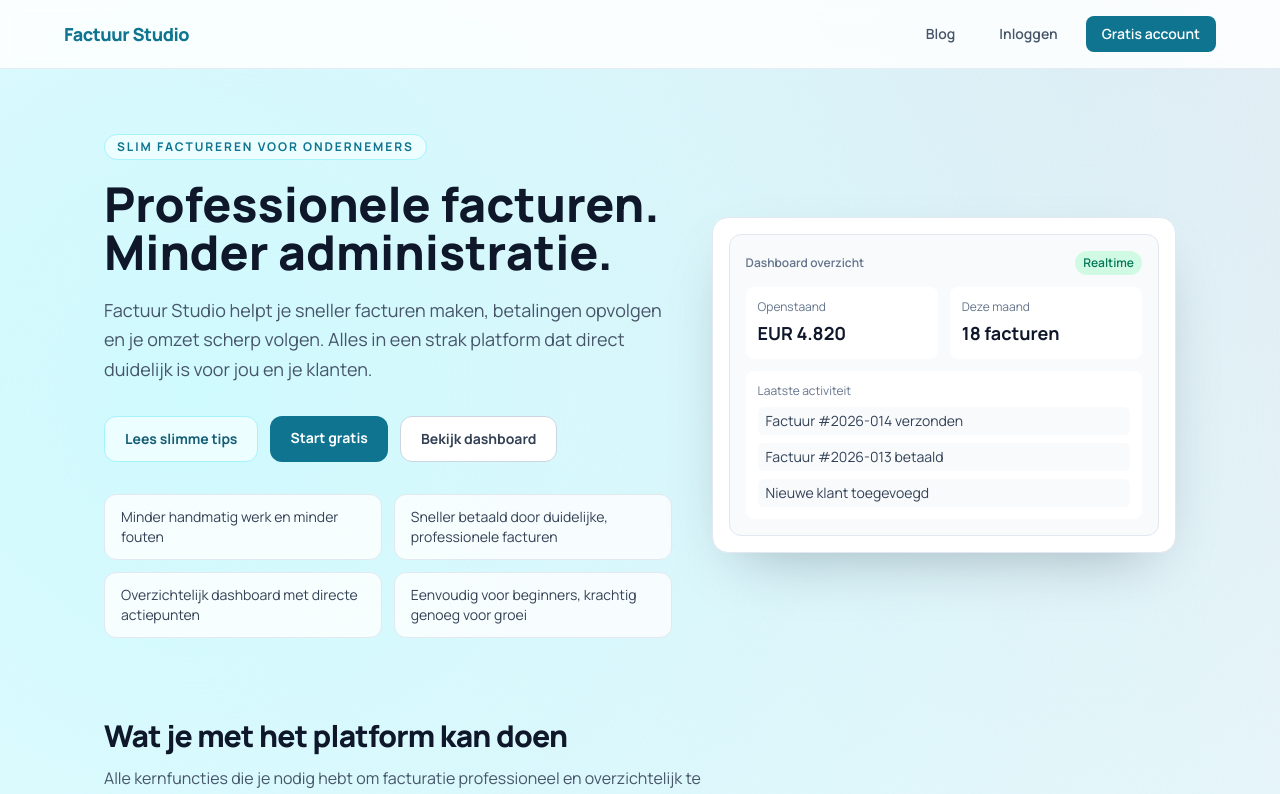
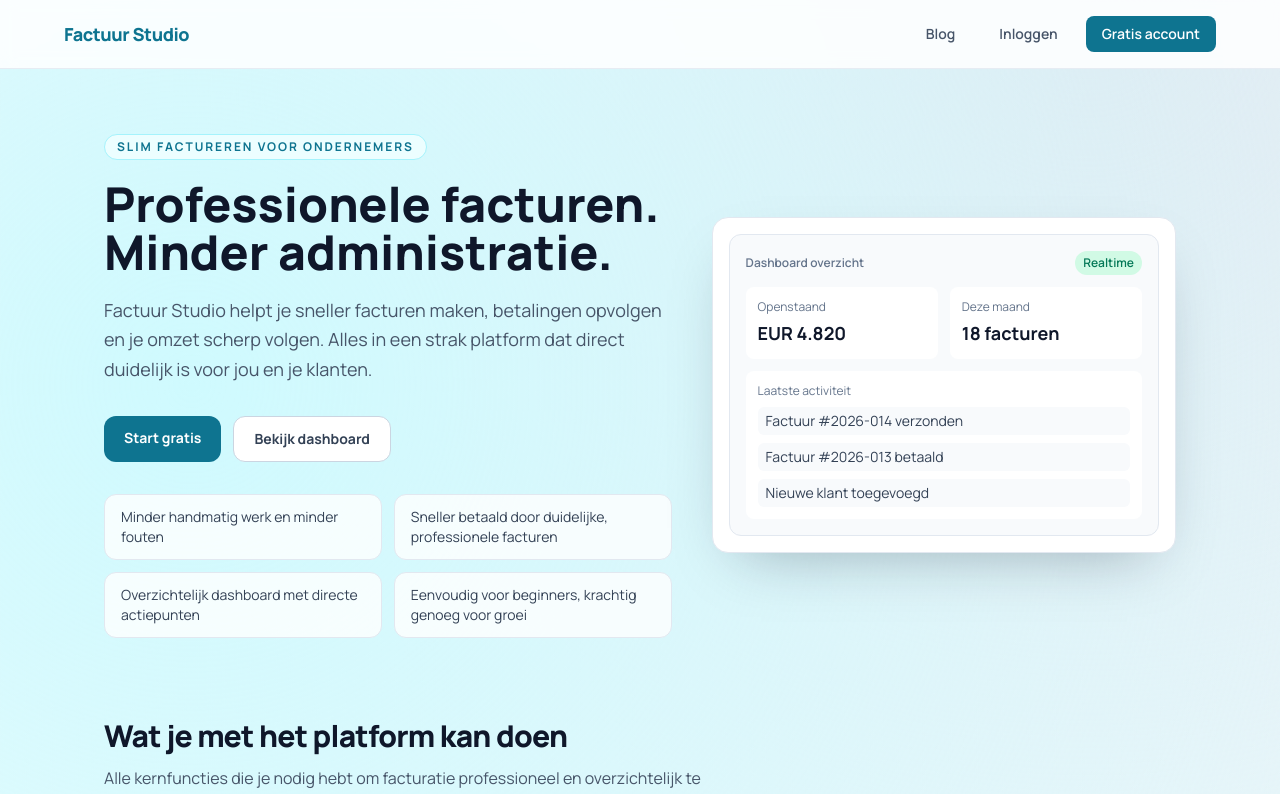
Before and after one commit to rajitovo-ai/factuurstudio, a React (Vite) app: page / in a window 1280 px wide. Shown: the top 794 px of the page. Built offline with nearby package versions, Linux system fonts and the light colour scheme; no server answers.

Commit message:
fix: remove extra blog CTA from landing hero

```diff
--- a/src/pages/LandingPage.tsx
+++ b/src/pages/LandingPage.tsx
@@ -103,12 +103,6 @@
               een strak platform dat direct duidelijk is voor jou en je klanten.
             </p>
             <div className="mt-8 flex flex-wrap gap-3">
-              <Link
-                to="/blog/administratie-besparen"
-                className="rounded-xl border border-cyan-200 bg-cyan-50 px-5 py-3 text-sm font-bold text-cyan-800 transition hover:bg-cyan-100"
-              >
-                Lees slimme tips
-              </Link>
               <Link
                 to="/register"
                 className="rounded-xl bg-cyan-700 px-5 py-3 text-sm font-bold text-white transition hover:bg-cyan-800"
```
